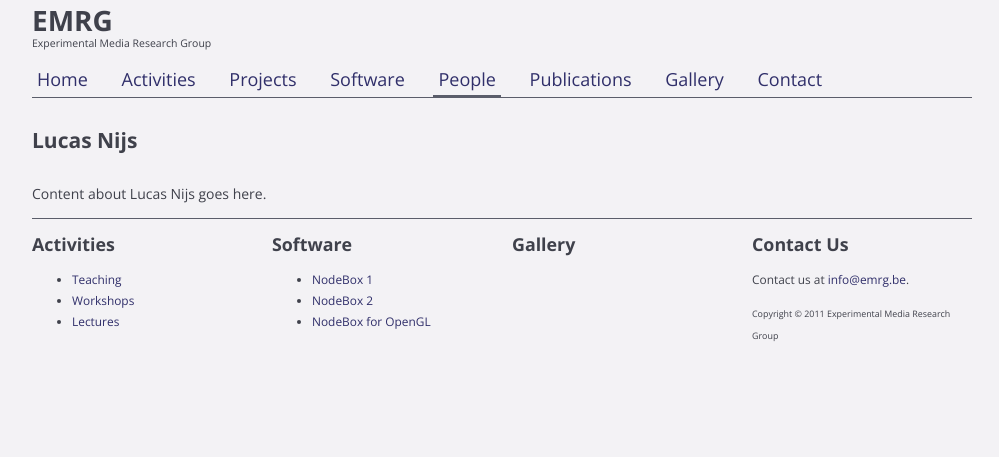
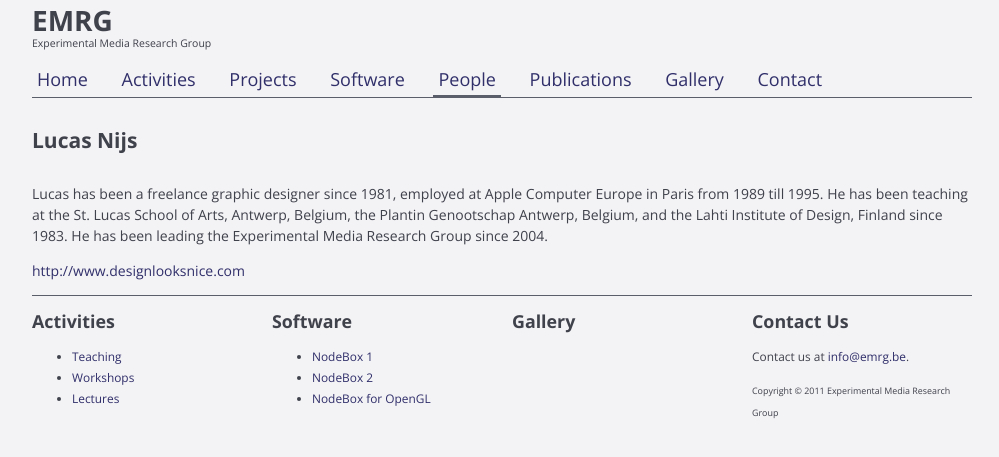
Before and after one commit to nodebox/emrg.be, a Jekyll site: the page built from people/lucas-nijs.md, in a window 1280 px wide. Shown: the top 457 px of the page, without its empty margins (138-1137 px from the left). Built offline with Jekyll 4.4.1, drawn with Linux system fonts in a browser that asks for light colours; nearby versions of some CDN libraries.

Commit message:
Add info about Lucas

```diff
--- a/people/lucas-nijs.md
+++ b/people/lucas-nijs.md
@@ -3,4 +3,6 @@ layout: default
 section: people
 title: Lucas Nijs
 ---
-Content about Lucas Nijs goes here.
+Lucas has been a freelance graphic designer since 1981, employed at Apple Computer Europe in Paris from 1989 till 1995. He has been teaching at the St. Lucas School of Arts, Antwerp, Belgium, the Plantin Genootschap Antwerp, Belgium, and the Lahti Institute of Design, Finland since 1983. He has been leading the Experimental Media Research Group since 2004.
+
+<http://www.designlooksnice.com>
```
